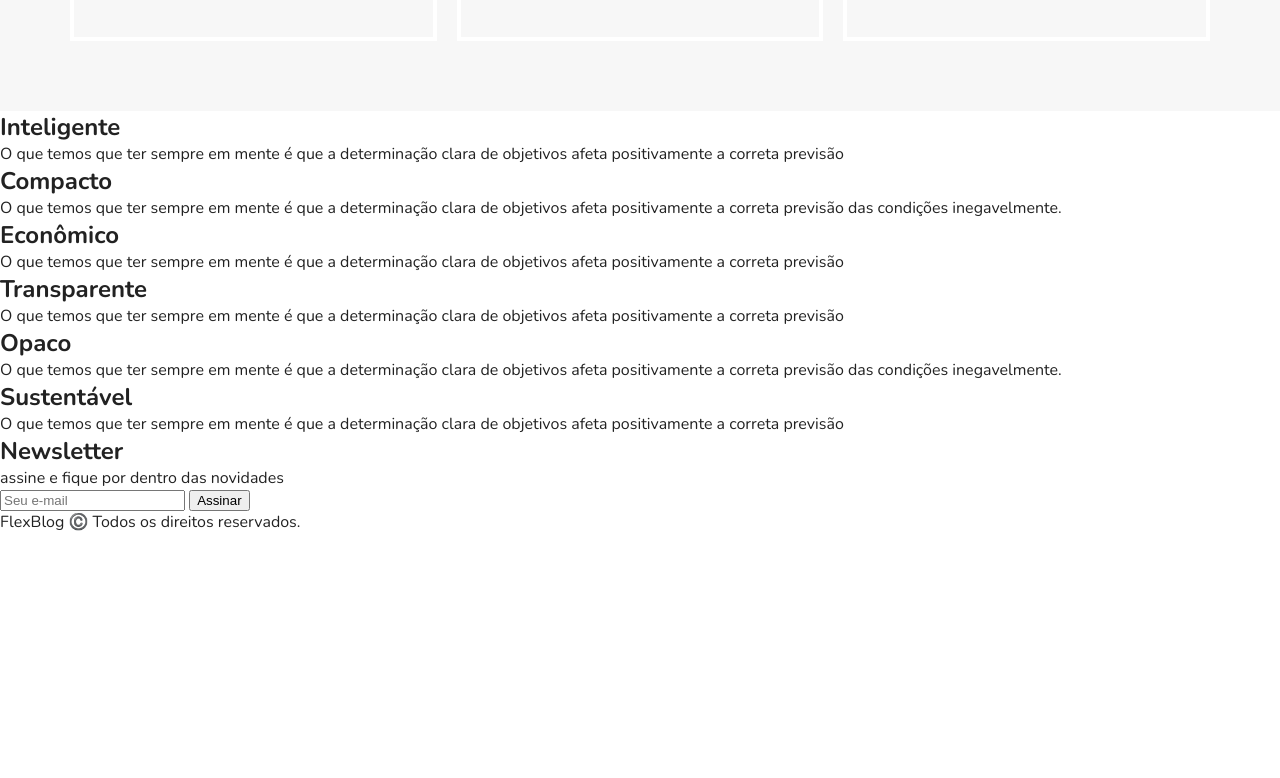
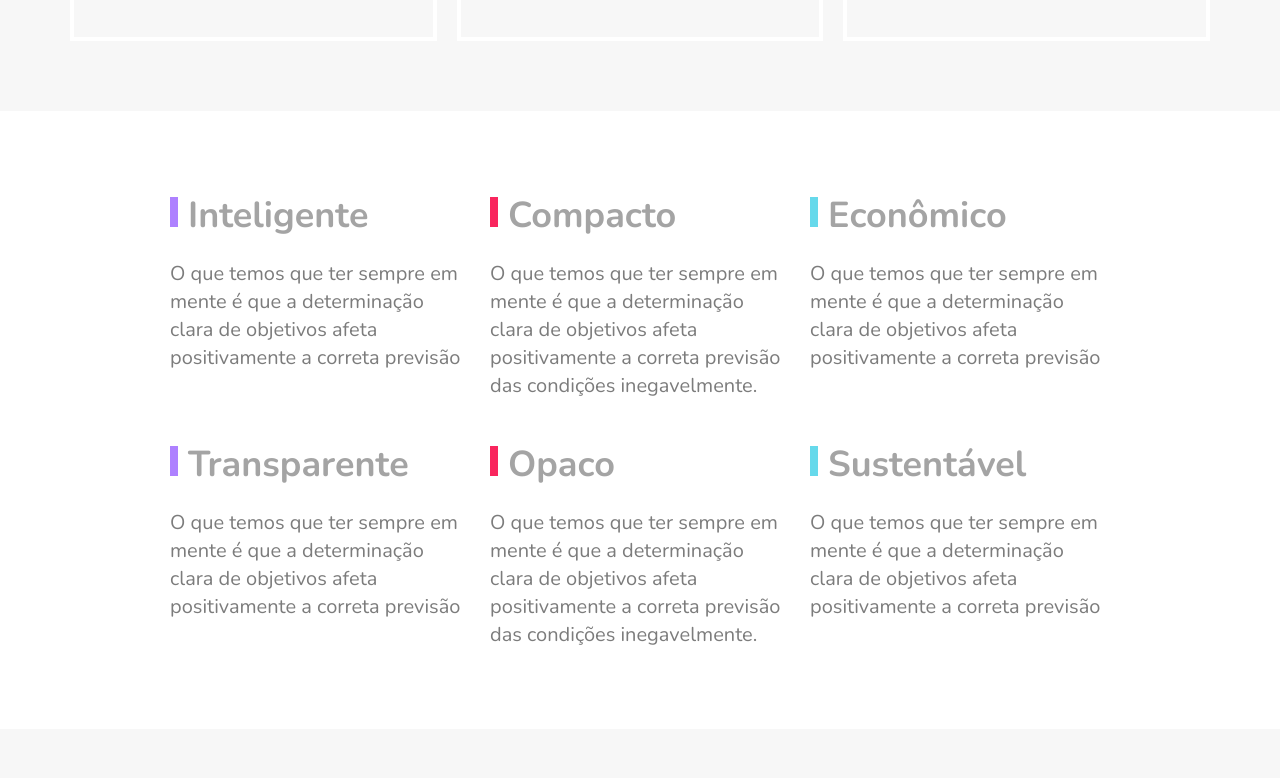
Before and after one commit to lucas-c-xavier/projeto-flex-box, a plain HTML site: page index.html in a window 1280 px wide. Shown: the part 2502-3280 px from the top of the page. Before the commit the page ends 3035 px from the top, so only its background shows below. Drawn offline with nearby package versions, Linux system fonts and the light colour scheme.

Commit message:
Concluido.

```diff
--- a/css/style.css
+++ b/css/style.css
@@ -262,3 +262,133 @@ img {
     order: -1;
   }
 }
+
+/* Qualidade */
+
+.qualidade {
+  max-width: 960px;
+  margin: 60px auto;
+  display: flex;
+  flex-wrap: wrap;
+}
+
+.qualidade-item {
+  flex: 1 1 300px;
+  margin: 20px 10px;
+}
+
+.qualidade-item h2 {
+  font-size: 2.25em;
+  color: #a4a4a4;
+  margin-bottom: 20px;
+}
+
+.qualidade-item h2::before {
+  content: "";
+  display: inline-block;
+  width: 8px;
+  height: 30px;
+  margin-right: 10px;
+}
+
+.qualidade-item:nth-of-type(3n + 1) h2::before {
+  background: #ae81ff;
+}
+
+.qualidade-item:nth-of-type(3n + 2) h2::before {
+  background: #f9265e;
+}
+
+.qualidade-item:nth-of-type(3n + 3) h2::before {
+  background: #66d9eb;
+}
+
+.qualidade-item p {
+  font-size: 1.25rem;
+  line-height: 1.4;
+  color: #7c7c7c;
+}
+
+/* NewsLetter */
+
+.newsletter {
+  background: #f7f7f7;
+  padding: 60px calc((100% - 960px) / 2);
+  display: flex;
+  flex-wrap: wrap;
+}
+
+.newsletter-info {
+  flex: 1 1 240px;
+  margin: 0 10px;
+}
+
+.newsletter-info h1 {
+  font-size: 3rem;
+  color: #a4a4a4;
+}
+
+.newsletter-info p {
+  font-size: 1.25rem;
+  font-style: italic;
+  max-width: 230px;
+  color: #7c7c7c;
+  margin-bottom: 10px;
+}
+
+.newsletter-form {
+  flex: 2 1 260px;
+  margin: 0 10px;
+  align-self: center;
+  display: flex;
+  flex-wrap: wrap;
+}
+
+.newsletter-form input {
+  flex: 3 1 260px;
+  font-size: 1.25rem;
+  color: #7c7c7c;
+  font-style: italic;
+  font-family: "Nunito", Arial, Helvetica, sans-serif;
+  border: 4px solid #2c70ff;
+  background: transparent;
+  padding: 15px 10px;
+  margin: 0px;
+  border-radius: 0px;
+}
+
+.newsletter-form button {
+  flex: 1 1 200px;
+  font-family: "Nunito", Arial, Helvetica, sans-serif;
+  font-size: 2.25rem;
+  font-weight: bold;
+  text-transform: uppercase;
+  background: #2c70ff;
+  color: white;
+  margin: 0px;
+  cursor: pointer;
+  border: 0px;
+  padding: 15px 10px;
+}
+
+@media (max-width: 600px) {
+  .newsletter-form button {
+    font-size: 1.5rem;
+  }
+}
+
+/* Footer */
+
+.footer {
+  display: flex;
+  height: 200px;
+  background: #2c70ff;
+  align-items: center;
+}
+
+.footer p {
+  flex: 1;
+  text-align: center;
+  font-size: 2.25rem;
+  color: #122ab2;
+}
```
